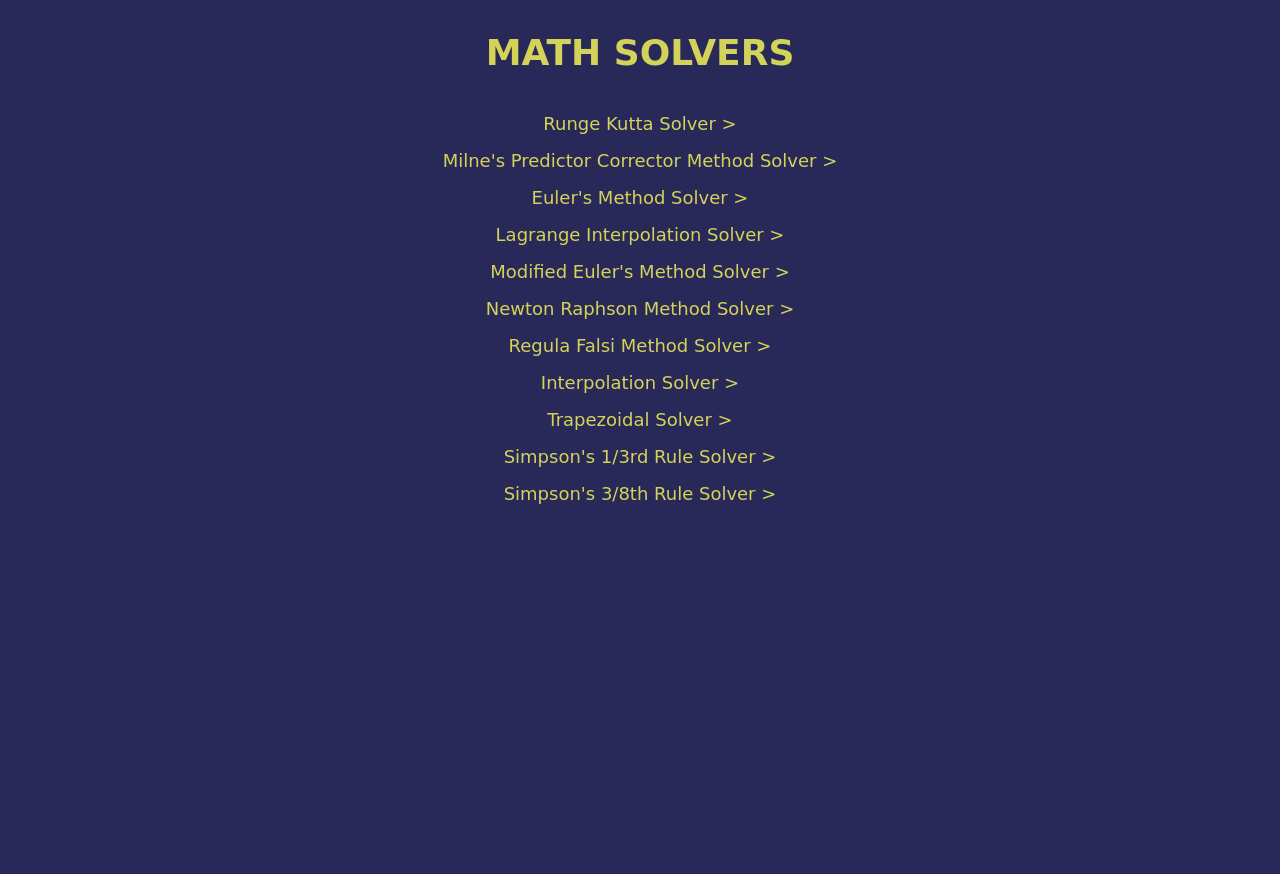
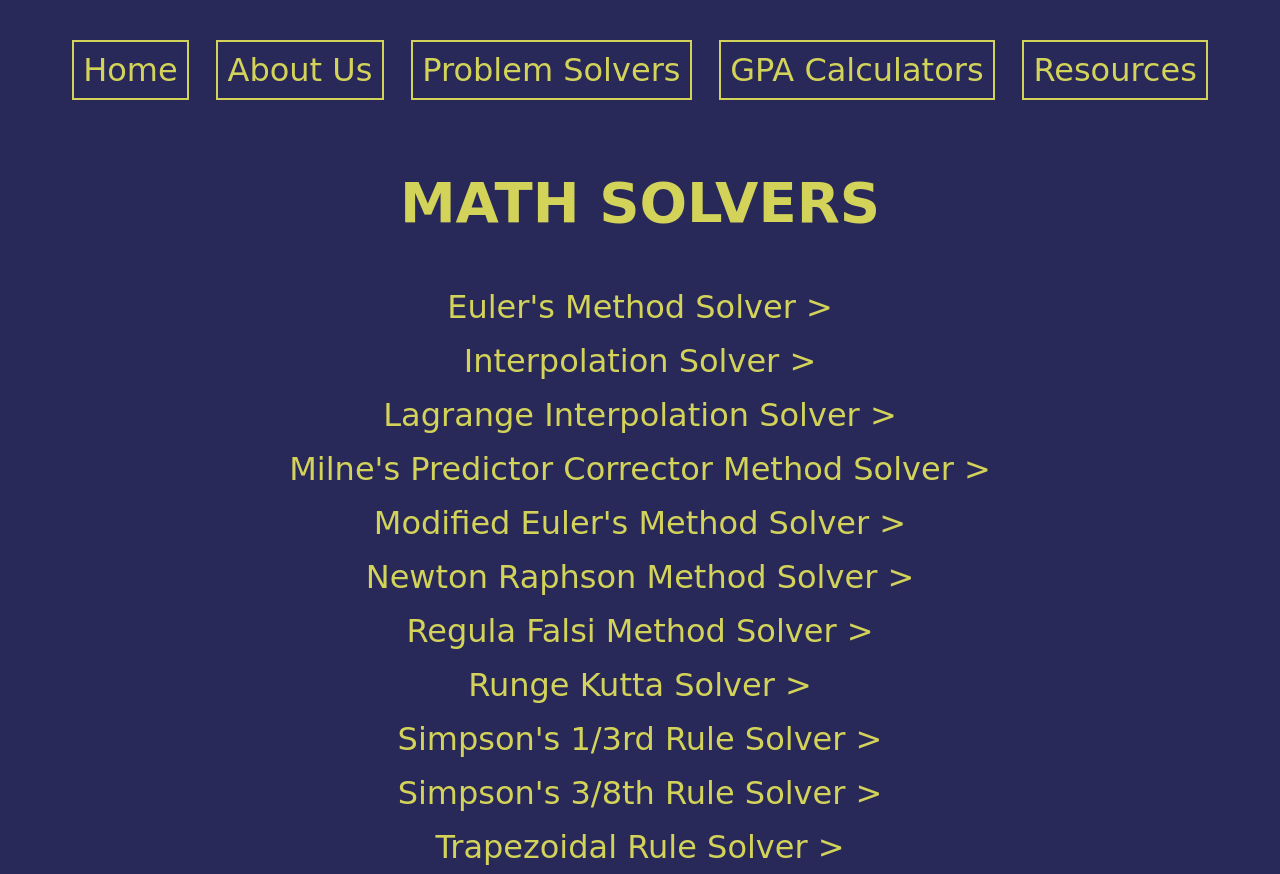
Before and after one commit to shreyas-078/vtu-student-hub, a Flask app: page /math in a window 1280 px wide. Before the commit the page ends 504 px from the top, so only its background shows below. Run offline with Flask 3, Linux system fonts and the light colour scheme; some web fonts are replaced.

Commit message:
Layout Changes

```diff
--- a/app.py
+++ b/app.py
@@ -377,12 +377,13 @@ def milne_pc_page():
     return render_template("subjects/math/milne-pc.html")
 
 
+# Render Euler Template
 @app.route("/euler-template")
 def euler_template_page():
     return render_template("subjects/math/euler.html")
 
 
-# Render mod
+# Render modified Euler Template
 @app.route("/mod-euler-template")
 def mod_euler_template_page():
     return render_template("subjects/math/mod-euler.html")
--- a/static/css/styles.css
+++ b/static/css/styles.css
@@ -14,6 +14,8 @@ body {
     width: 100%;
     text-align: center;
     margin-bottom: 3rem;
+    margin-top: 0;
+    font-size: 6rem;
 }
 
 #main-heading a {
@@ -22,7 +24,7 @@ body {
 }
 
 #student-nav {
-    margin: 0 2rem;
+    margin: 0 4rem;
 }
 
 #student-options-list {
@@ -39,7 +41,7 @@ body {
 
 .student-options-item a {
     padding: 0.7rem;
-    font-size: 1.5rem;
+    font-size: 2rem;
     text-decoration: none;
     color: rgb(211, 211, 90);
     position: relative;
--- a/static/css/subjects/math/math.css
+++ b/static/css/subjects/math/math.css
@@ -5,6 +5,15 @@
 }
 
 body {
+    display: flex;
+    flex-direction: column;
+    background-color: rgb(41, 41, 89);
+    color: rgb(211, 211, 90);
+    justify-content: center;
+}
+
+main {
+    width: 100%;
     background-color: rgb(41, 41, 89);
     color: rgb(211, 211, 90);
     display: flex;
@@ -13,10 +22,93 @@ body {
     justify-content: center;
     align-items: center;
     font-size: large;
+    box-sizing: border-box;
 }
 
 a {
     text-decoration: none;
     color: rgb(211, 211, 90);
-    ;
+    font-size: 2rem;
+    display: block;
 }
+
+.math-calc {
+    position: relative;
+}
+
+.math-calc::before {
+    position: absolute;
+    display: block;
+    content: "";
+    background-color: rgb(211, 211, 90);
+    bottom: 0;
+    left: 0;
+    width: 0%;
+    height: 2px;
+    transition: width 0.3s ease-out;
+}
+
+.math-calc:hover:before {
+    width: calc(100% - 30px);
+}
+
+#math-solvers-heading {
+    font-size: 3.5rem;
+}
+
+#student-nav {
+    margin: 1rem 4rem;
+}
+
+#student-options-list {
+    list-style-type: none;
+    width: 100%;
+    padding: 0;
+    display: flex;
+    flex-direction: row;
+    gap: 1rem;
+    justify-content: space-between;
+}
+
+
+.student-options-item a {
+    padding: 0.7rem;
+    font-size: 2rem;
+    text-decoration: none;
+    color: rgb(211, 211, 90);
+    position: relative;
+}
+
+.student-options-item a::before {
+    box-sizing: border-box;
+    content: "";
+    position: absolute;
+    top: 0;
+    left: 0;
+    border: 2px solid rgb(211, 211, 90);
+    border-right: 0;
+    border-bottom: 0;
+    height: 100%;
+    width: 100%;
+    transition: 0.5s ease all;
+}
+
+.student-options-item a::after {
+    box-sizing: border-box;
+    content: "";
+    position: absolute;
+    bottom: 0;
+    right: 0;
+    border: 2px solid rgb(211, 211, 90);
+    border-left: 0;
+    border-top: 0;
+    height: 100%;
+    width: 100%;
+    transition: 0.3s ease all;
+}
+
+.student-options-item a:hover:after,
+.student-options-item a:hover:before {
+    width: 20%;
+    height: 35%;
+}
--- a/templates/index.html
+++ b/templates/index.html
@@ -21,6 +21,7 @@
             <li class="student-options-item"><a href="/about-us">About Us</a></li>
             <li class="student-options-item"><a href="/problem-solvers">Problem Solvers</a></li>
             <li class="student-options-item"><a href="/gpa-calculators">GPA Calculators</a></li>
+            <li class="student-options-item"><a href="/related-websites">Resources </a></li>
         </ul>
     </nav>
 </body>
--- a/templates/subjects/math/math.html
+++ b/templates/subjects/math/math.html
@@ -10,18 +10,29 @@
 </head>
 
 <body>
-    <h1 id="math-solvers-heading">MATH SOLVERS</h1>
-    <a href="/runge-kutta-template">Runge Kutta Solver ></a>
-    <a href="/milne-pc-template">Milne's Predictor Corrector Method Solver ></a>
-    <a href="/euler-template">Euler's Method Solver ></a>
-    <a href="/lagrange-template">Lagrange Interpolation Solver ></a>
-    <a href="/mod-euler-template">Modified Euler's Method Solver ></a>
-    <a href="/newton-raphson-template">Newton Raphson Method Solver ></a>
-    <a href="/regula-falsi-template">Regula Falsi Method Solver ></a>
-    <a href="/interpolation-template">Interpolation Solver ></a>
-    <a href="/trapezoidal-template">Trapezoidal Solver ></a>
-    <a href="/simpson-1-3-template">Simpson's 1/3rd Rule Solver ></a>
-    <a href="/simpson-3-8-template">Simpson's 3/8th Rule Solver ></a>
+    <nav id="student-nav">
+        <ul id="student-options-list">
+            <li class="student-options-item"><a href="/">Home</a></li>
+            <li class="student-options-item"><a href="/about-us">About Us</a></li>
+            <li class="student-options-item"><a href="/problem-solvers">Problem Solvers</a></li>
+            <li class="student-options-item"><a href="/gpa-calculators">GPA Calculators</a></li>
+            <li class="student-options-item"><a href="/related-websites">Resources</a></li>
+        </ul>
+    </nav>
+    <main>
+        <h1 id="math-solvers-heading">MATH SOLVERS</h1>
+        <a class="math-calc" href="/euler-template">Euler's Method Solver ></a>
+        <a class="math-calc" href="/interpolation-template">Interpolation Solver ></a>
+        <a class="math-calc" href="/lagrange-template">Lagrange Interpolation Solver ></a>
+        <a class="math-calc" href="/milne-pc-template">Milne's Predictor Corrector Method Solver ></a>
+        <a class="math-calc" href="/mod-euler-template">Modified Euler's Method Solver ></a>
+        <a class="math-calc" href="/newton-raphson-template">Newton Raphson Method Solver ></a>
+        <a class="math-calc" href="/regula-falsi-template">Regula Falsi Method Solver ></a>
+        <a class="math-calc" href="/runge-kutta-template">Runge Kutta Solver ></a>
+        <a class="math-calc" href="/simpson-1-3-template">Simpson's 1/3rd Rule Solver ></a>
+        <a class="math-calc" href="/simpson-3-8-template">Simpson's 3/8th Rule Solver ></a>
+        <a class="math-calc" href="/trapezoidal-template">Trapezoidal Rule Solver ></a>
+    </main>
 </body>
 
 </html>
```
Also changed, not shown: static/css/problem-solvers.css (+102 -1 lines), templates/problem-solvers.html (+11 -2 lines).
